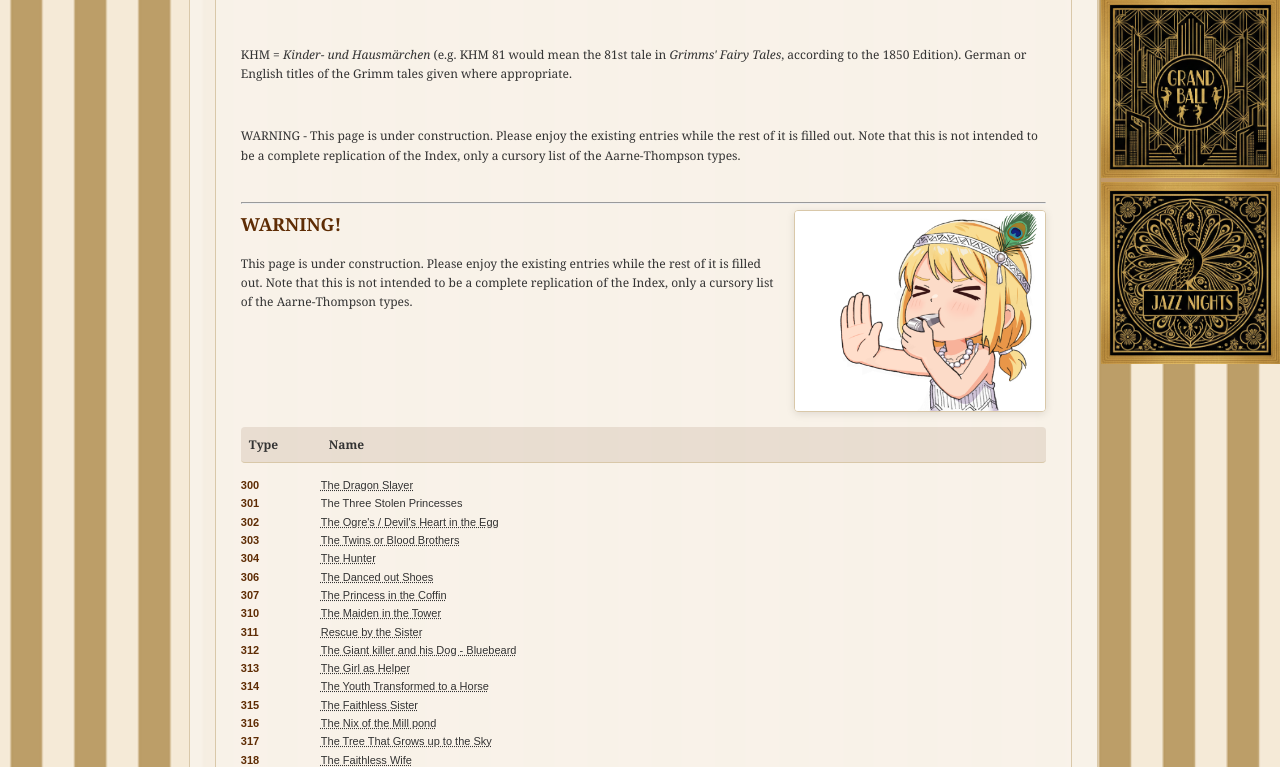
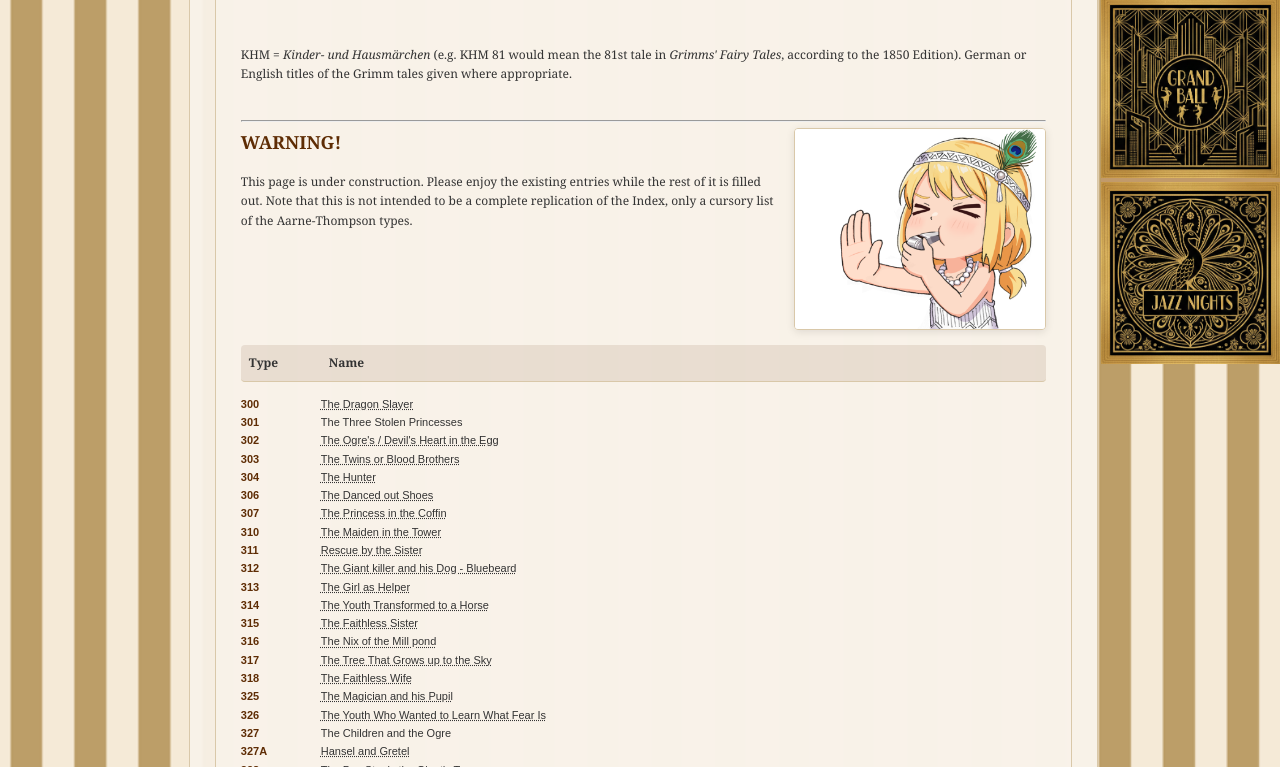
Before and after one commit to johnhopes-collab/grimmsdetectiveagency, a Jekyll site: the page built from archives/at-index.html, in a window 1280 px wide and 900 px high, scrolled down 738 px, cut to the strip 133-900 px from the top of the window. Built offline with Jekyll 4.4.1, drawn with Linux system fonts in a browser that asks for light colours.

Commit message:
Update at-index.html

```diff
--- a/archives/at-index.html
+++ b/archives/at-index.html
@@ -8,9 +8,6 @@ title: Archives / Aarne-Thompson Index
     <p>The <i>Aarne-Thompson Index</i> is a scholarly catalogue of folktale types, published in German by Finnish folklorist Antti Aarne (1910) and later expanded and translated into English by American professor Stith Thompson (1928). It classifies traditional tales according to recurring plots, motifs, and narrative patterns found across cultures. The Index is an essential tool for folklorists, used along with Thompson's <i>Motif-Index of Folk-Literature</i>. In the world of <i>Agency Grimm</i>, Matilda is in close contact with Professor Thompson and uses advance copies of his work. It is sometimes seen as "ATU Index" following Uther's 21st Century additions. Hover over any tale name to view its full description.</p>
     <br>
     <p>KHM = <i>Kinder- und Hausmärchen</i> (e.g. KHM 81 would mean the 81st tale in <i>Grimms' Fairy Tales</i>, according to the 1850 Edition). German or English titles of the Grimm tales given where appropriate.</p>
-    <br>
-    <p>WARNING - This page is under construction. Please enjoy the existing entries while the rest of it is filled out. Note that this is not intended to be a complete replication of the Index, only a cursory list of the Aarne-Thompson types.</p>
-
     <br>
     <hr>
     <img src="{{ site.baseurl }}/assets/images/stop3.png" alt="Graphic" class="inline-image-right">
```
